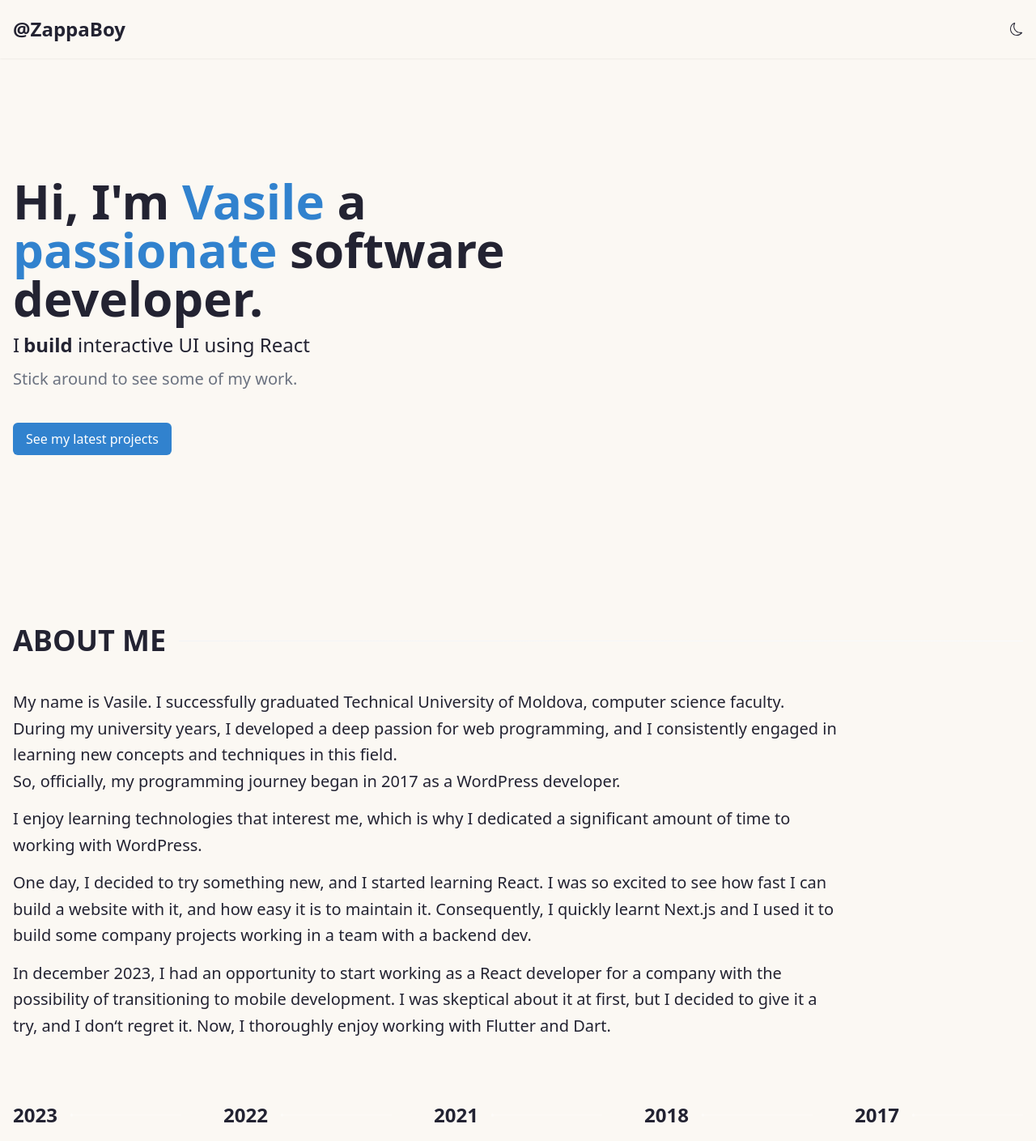
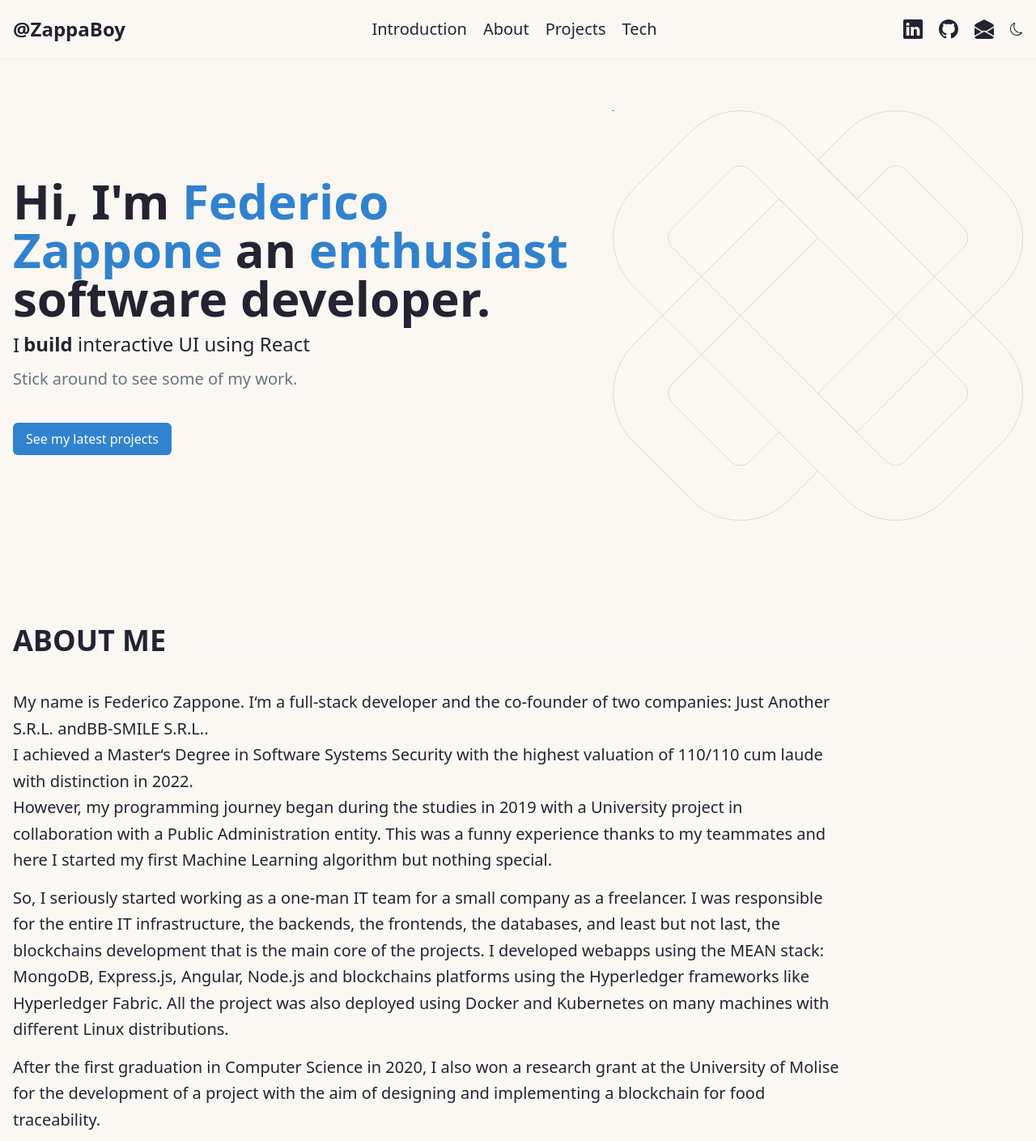
Before and after one commit to ZappaBoy/ZappaBoy.github.io, a Next.js app: page / in a window 1280 px wide. Shown: the top 1409 px of the page at 81% size. Built offline with nearby package versions, Linux system fonts and the light colour scheme.

Commit message:
Partially changed texts

```diff
--- a/src/app/sections/about/index.tsx
+++ b/src/app/sections/about/index.tsx
@@ -25,29 +25,46 @@ export function AboutSection() {
 						}}
 					>
 						<p>
-							My name is Vasile. I successfully graduated Technical University of Moldova, computer
-							science faculty.
+							My name is Federico Zappone. I&lsquo;m a full-stack developer and the co-founder of
+							two companies: <a href={"https://www.justanother.cloud/"}>Just Another S.R.L.</a> and
+							<a href={"https://bb-smile.net/"}>BB-SMILE S.R.L.</a>.
 						</p>
 						<p>
-							During my university years, I developed a deep passion for web programming, and I
-							consistently engaged in learning new concepts and techniques in this field.
+							I achieved a Master&lsquo;s Degree in Software Systems Security with the highest
+							valuation of 110/110 cum laude with distinction in 2022.
 						</p>
-						<p>So, officially, my programming journey began in 2017 as a WordPress developer.</p>
+						<p>However, my programming journey began during the studies in 2019 with a University project in
+							collaboration with a Public Administration entity. This was a funny experience thanks to my
+							teammates and here I started my first Machine Learning algorithm but nothing special.
+						</p>
 						<p className='my-3.5'>
-							I enjoy learning technologies that interest me, which is why I dedicated a significant
-							amount of time to working with WordPress.
+							So, I seriously started working as a one-man IT team for a small company as a freelancer.
+							I was responsible for the entire IT infrastructure, the backends, the frontends, the
+							databases, and least but not last, the blockchains development that is the main core
+							of the projects. I developed webapps using the MEAN stack: MongoDB, Express.js,
+							Angular, Node.js and blockchains platforms using the Hyperledger frameworks like
+							Hyperledger Fabric. All the project was also deployed using Docker and Kubernetes on
+							many machines with different Linux distributions.
 						</p>
 						<p>
-							One day, I decided to try something new, and I started learning React. I was so
-							excited to see how fast I can build a website with it, and how easy it is to maintain
-							it. Consequently, I quickly learnt Next.js and I used it to build some company
-							projects working in a team with a backend dev.
+							After the first graduation in Computer Science in 2020, I also won a research grant at
+							the University of Molise for the development of a project with the aim of designing
+							and implementing a blockchain for food traceability.
 						</p>
 						<p className='my-3.5'>
-							In december 2023, I had an opportunity to start working as a React developer for a
-							company with the possibility of transitioning to mobile development. I was skeptical
-							about it at first, but I decided to give it a try, and I don&lsquo;t regret it. Now, I
-							thoroughly enjoy working with Flutter and Dart.
+							At the middle of the 2022 I achieved the second graduation in Software Systems Security
+							and I decided to start my own business, firstly with BB-SMILE S.R.L. a university
+							startup from the University of Sapienza and the University of Molise.
+						</p>
+						<p className='my-3.5'>
+							But the greatest satisfaction was the creation of Just Another S.R.L. with my friend
+							Luca Fulgenzi. Just Another is focused on finding and developing high-quality software
+							solutions using Artificial Intelligence, Machine Learning, Blockchain and so on.
+							From the beginning of my career, I faced with a lot of dab systems and applications,
+							and no matter how much I tried to ask to refactor, the answers was always the same:
+							&quot;There is no time&quot; or &quot;This is not needed&quot; or the worst &quot;But it works&quot;.
+							That&lsquo;s why we decided to start a company that creates software with the highest
+							quality standards.
 						</p>
 					</div>
 				</div>
--- a/src/app/sections/introduction/index.tsx
+++ b/src/app/sections/introduction/index.tsx
@@ -52,7 +52,7 @@ export function WelcomeSection() {
 							}}
 						>
 							<p>
-								Hi, I&apos;m <mark>Vasile</mark> a <mark>passionate</mark> software developer.
+								Hi, I&apos;m <mark>Federico Zappone</mark> an <mark>enthusiast</mark> software developer.
 							</p>
 						</h1>
 
--- a/src/components/AppMetadata.tsx
+++ b/src/components/AppMetadata.tsx
@@ -1,9 +1,9 @@
-const author = "Vasile Novatchii";
+const author = "Federico Zappone";
 const description =
-	"Software developer from Moldova, Republic of, who loves to develop beautiful websites, single page applications, customer relationship management or code from scratch using React and Next.js";
-const url = "https://vasile-novatchii.netlify.app";
+	"Full-stack developer with a Master's Degree in Software Systems Security and co-founder of Just Another S.R.L. and BB-SMILE S.R.L.";
+const url = "https://zappaboy.github.io";
 export const AppMetadata = {
-	metadataBase: new URL("https://vasile-novatchii.netlify.app/"),
+	metadataBase: new URL("https://zappaboy.github.io"),
 	title: {
 		default: `Portfolio | ${author}`,
 		template: `%s | ${author}`
@@ -13,12 +13,10 @@ export const AppMetadata = {
 		icon: "/favicon.png"
 	},
 	keywords: [
-		"Vasile Novatchii",
-		"Vasile Novatchii - software developer",
-		"Frontend developer",
-		"Flutter developer",
-		"Portfolio website",
-		"Frontend Developer Portfolio"
+		"Federico Zappone",
+		"Federico Zappone - Software Feveloper",
+		"Just Another",
+		"Just Another S.R.L."
 	],
 	creator: author,
 	authors: [{ name: author, url: url }],
@@ -30,16 +28,16 @@ export const AppMetadata = {
 		siteName: `${author} | Portfolio`,
 		images: [
 			{
-				url: "https://vasile-novatchii.netlify.app/screenshot.webp",
+				url: "https://zappaboy.github.io/screenshot.webp",
 				width: 800,
 				height: 600,
-				alt: "My personal portfolio website"
+				alt: "Federico Zappone website"
 			},
 			{
-				url: "https://vasile-novatchii.netlify.app/screenshot.webp",
+				url: "https://zappaboy.github.io/screenshot.webp",
 				width: 1800,
 				height: 1600,
-				alt: "My personal portfolio website"
+				alt: "Federico Zappone website"
 			}
 		],
 		locale: "en-US",
--- a/src/components/Footer.tsx
+++ b/src/components/Footer.tsx
@@ -22,7 +22,7 @@ export function AppFooter() {
 				}}
 			>
 				<div className='flex flex-col md:flex-row justify-between items-center gap-10 md:gap-5'>
-					<p className='font-light'>Copyright &copy; {year} Vasile Novatchii</p>
+					<p className='font-light'>Copyright &copy; {year} Zappone Federico</p>
 					<ScrollTop />
 					<ConnectMedia />
 				</div>
--- a/src/constants/social_media.tsx
+++ b/src/constants/social_media.tsx
@@ -5,18 +5,18 @@ export const SOCIAL_MEDIA = [
 		id: "linkedin",
 		icon: <BsLinkedin />,
 		title: "Visit LinkedIn profile",
-		url: "https://www.linkedin.com/in/vasile-novatchii"
+		url: "https://www.linkedin.com/in/zappaboy/"
 	},
 	{
 		id: "github",
 		icon: <BsGithub />,
 		title: "Visit Github profile",
-		url: "https://github.com/Infvyr"
+		url: "https://github.com/ZappaBoy"
 	},
 	{
 		id: "mail",
 		icon: <BsFillEnvelopeOpenFill />,
 		title: "Send me an email",
-		url: "mailto://vnovatchi@gmail.com"
+		url: "mailto://federico-zappone@hotmail.it"
 	}
 ];
```
Also changed, not shown: public/screenshot.webp (added).
